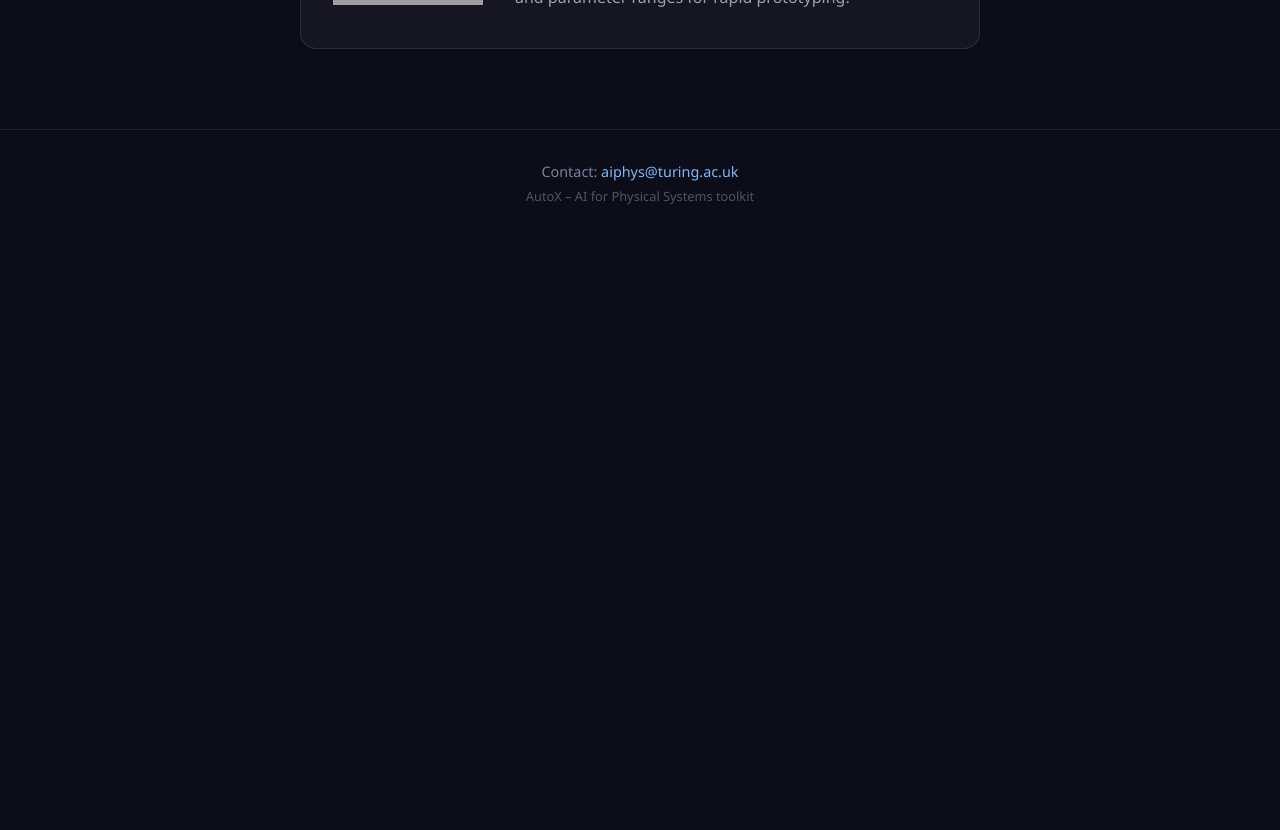
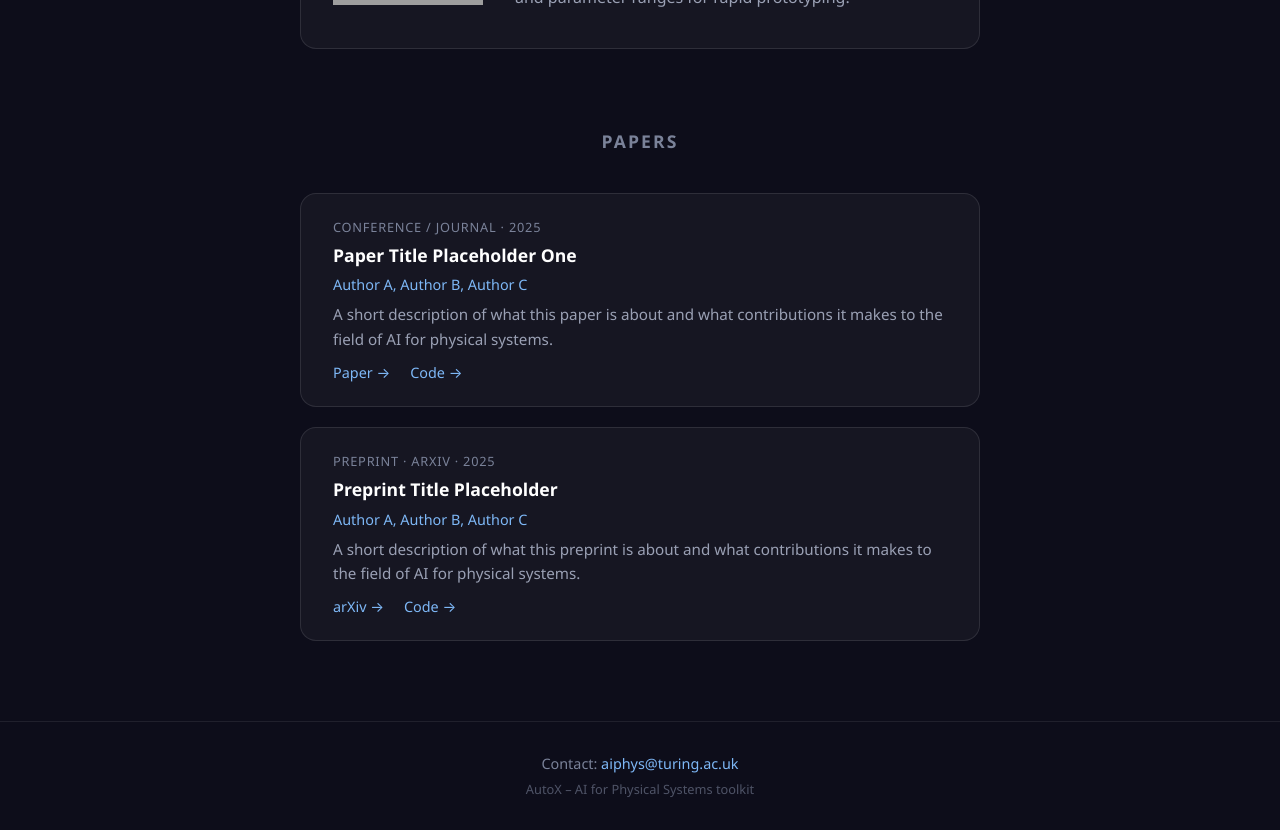
Before and after one commit to alan-turing-institute/autox, a SvelteKit app: page / in a window 1280 px wide. Shown: the part 1060-1890 px from the top of the page. Before the commit the page ends 1297 px from the top, so only its background shows below. Built offline with nearby package versions, Linux system fonts and the light colour scheme; grey boxes are pictures that could not be loaded.

Commit message:
add papers section (with placeholders for now)

```diff
--- a/src/routes/+page.svelte
+++ b/src/routes/+page.svelte
@@ -8,7 +8,7 @@
 </section>
 
 <section class="packages">
-	<h2>Software Packages</h2>
+	<h2>Software</h2>
 	<div class="cards">
 		<a
 			href="https://github.com/alan-turing-institute/autoemulate"
@@ -49,6 +49,39 @@
 			<p><b>Physical systems data generation.</b><br><br>Provides multiple simulators through a consistent API, making it easy to generate data at different resolutions and parameter ranges for rapid prototyping.</p>
 		</a>
 
+
+	</div>
+</section>
+
+<section class="papers">
+	<h2>Papers</h2>
+	<div class="paper-list">
+
+		<div class="paper-card">
+			<div class="paper-meta">
+				<span class="venue">Conference / Journal · 2025</span>
+			</div>
+			<h3 class="paper-title">Paper Title Placeholder One</h3>
+			<p class="paper-authors">Author A, Author B, Author C</p>
+			<p class="paper-abstract">A short description of what this paper is about and what contributions it makes to the field of AI for physical systems.</p>
+			<div class="paper-links">
+				<a href="#" class="paper-link">Paper →</a>
+				<a href="#" class="paper-link">Code →</a>
+			</div>
+		</div>
+
+		<div class="paper-card">
+			<div class="paper-meta">
+				<span class="venue preprint">Preprint · arXiv · 2025</span>
+			</div>
+			<h3 class="paper-title">Preprint Title Placeholder</h3>
+			<p class="paper-authors">Author A, Author B, Author C</p>
+			<p class="paper-abstract">A short description of what this preprint is about and what contributions it makes to the field of AI for physical systems.</p>
+			<div class="paper-links">
+				<a href="https://arxiv.org" class="paper-link">arXiv →</a>
+				<a href="#" class="paper-link">Code →</a>
+			</div>
+		</div>
 
 	</div>
 </section>
@@ -148,4 +181,85 @@
 		color: #9aa0b4;
 		line-height: 1.5;
 	}
+
+	.papers {
+		padding: 0 2.5rem 5rem;
+		max-width: 1100px;
+		margin: 0 auto;
+	}
+
+	.papers h2 {
+		text-align: center;
+		font-size: 1.1rem;
+		text-transform: uppercase;
+		letter-spacing: 0.12em;
+		color: #7a8299;
+		margin-bottom: 2.5rem;
+	}
+
+	.paper-list {
+		display: flex;
+		flex-direction: column;
+		gap: 1.25rem;
+		max-width: 680px;
+		margin: 0 auto;
+	}
+
+	.paper-card {
+		background: rgba(255, 255, 255, 0.04);
+		border: 1px solid rgba(255, 255, 255, 0.1);
+		border-radius: 16px;
+		padding: 1.5rem 2rem;
+		display: flex;
+		flex-direction: column;
+		gap: 0.5rem;
+	}
+
+	.paper-meta {
+		display: flex;
+		align-items: center;
+		gap: 0.75rem;
+	}
+
+	.venue {
+		font-size: 0.8rem;
+		color: #7a8299;
+		text-transform: uppercase;
+		letter-spacing: 0.06em;
+	}
+
+	.paper-title {
+		font-size: 1.1rem;
+		font-weight: 700;
+		color: #ffffff;
+		line-height: 1.35;
+	}
+
+	.paper-authors {
+		font-size: 0.9rem;
+		color: #7eb8f7;
+	}
+
+	.paper-abstract {
+		font-size: 0.95rem;
+		color: #9aa0b4;
+		line-height: 1.6;
+	}
+
+	.paper-links {
+		display: flex;
+		gap: 1.25rem;
+		margin-top: 0.25rem;
+	}
+
+	.paper-link {
+		font-size: 0.9rem;
+		color: #7eb8f7;
+		transition: opacity 0.2s;
+	}
+
+	.paper-link:hover {
+		opacity: 0.75;
+		text-decoration: none;
+	}
 </style>
```
